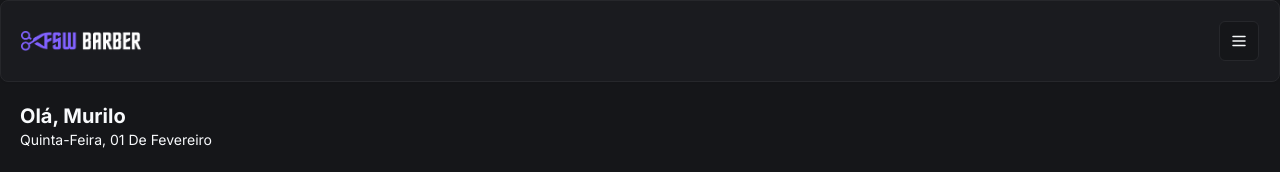
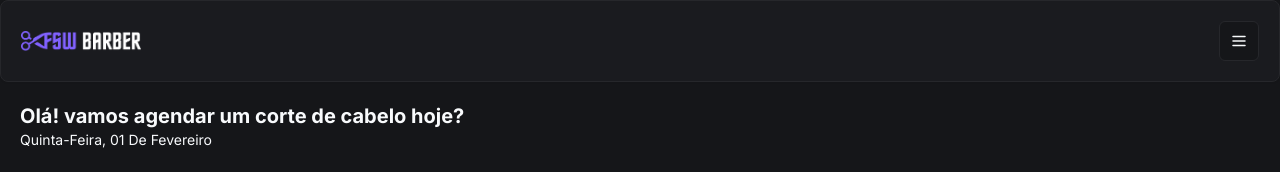
Before and after one commit to murilo-souza/BarberShop-Web-NextJs, a Next.js app: page / in a window 1280 px wide. Shown: the top 172 px of the page. Built offline with nearby package versions, Linux system fonts and the light colour scheme; no server answers; the database is empty.

Commit message:
feat: add user name to home page

```diff
--- a/app/(home)/page.tsx
+++ b/app/(home)/page.tsx
@@ -35,7 +35,11 @@
     <div>
       <Header />
       <div className="px-5 pt-5">
-        <h2 className="text-xl font-bold">Olá, Murilo</h2>
+        <h2 className="text-xl font-bold">
+          {session?.user
+            ? `Olá, ${session.user.name?.split(' ')[0]}`
+            : 'Olá! vamos agendar um corte de cabelo hoje?'}
+        </h2>
         <p className="capitalize text-sm">
           {format(new Date(), "EEEE',' dd 'de' MMMM", {
             locale: ptBR,
```
